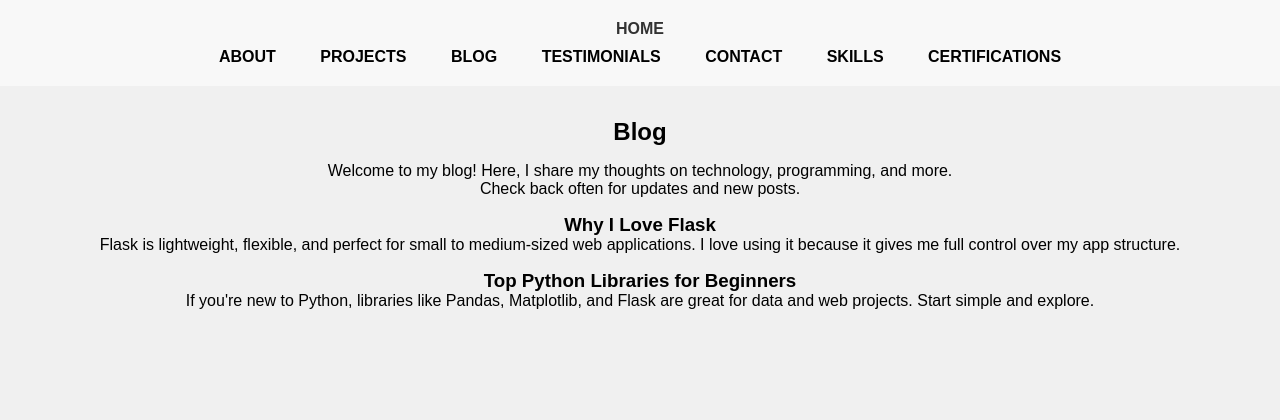
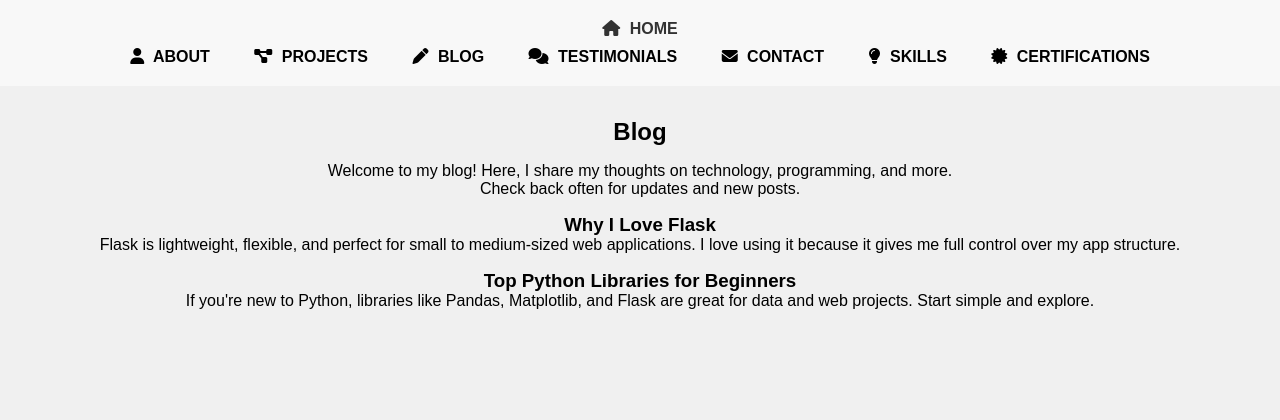
Before and after one commit to Tony-Magabush28/My-Flask-Portfolio, a Flask app: page /blog in a window 1280 px wide. Shown: the top 420 px of the page. Run offline with Flask 3, Linux system fonts and the light colour scheme.

Commit message:
base.html

```diff
--- a/static/css/style.css
+++ b/static/css/style.css
@@ -229,3 +229,7 @@ button[type="submit"]:hover {
         gap: 20px;
     }
 }
+
+nav a i {
+    margin-right: 5px;
+}
--- a/templates/base.html
+++ b/templates/base.html
@@ -100,20 +100,21 @@
     </div>
 
     <!-- Navigation -->
-    <nav>
-        <div class="nav-container">
-            <a href="/">Home</a>
-            <div id="nav-links" style="margin-top: 10px;">
-                <a href="/about">About</a>
-                <a href="/projects">Projects</a>
-                <a href="/blog">Blog</a>
-                <a href="/testimonials">Testimonials</a>
-                <a href="/contact">Contact</a>
-                <a href="/skills">Skills</a>
-                <a href="/certifications">Certifications</a>
-            </div>
+<nav>
+    <div class="nav-container">
+        <a href="/"><i class="fas fa-home"></i> Home</a>
+        <div id="nav-links" style="margin-top: 10px;">
+            <a href="/about"><i class="fas fa-user"></i> About</a>
+            <a href="/projects"><i class="fas fa-project-diagram"></i> Projects</a>
+            <a href="/blog"><i class="fas fa-pen"></i> Blog</a>
+            <a href="/testimonials"><i class="fas fa-comments"></i> Testimonials</a>
+            <a href="/contact"><i class="fas fa-envelope"></i> Contact</a>
+            <a href="/skills"><i class="fas fa-lightbulb"></i> Skills</a>
+            <a href="/certifications"><i class="fas fa-certificate"></i> Certifications</a>
         </div>
-    </nav>
+    </div>
+</nav>
+
 
     <!-- Main Content -->
     {% block content %}{% endblock %}
```
